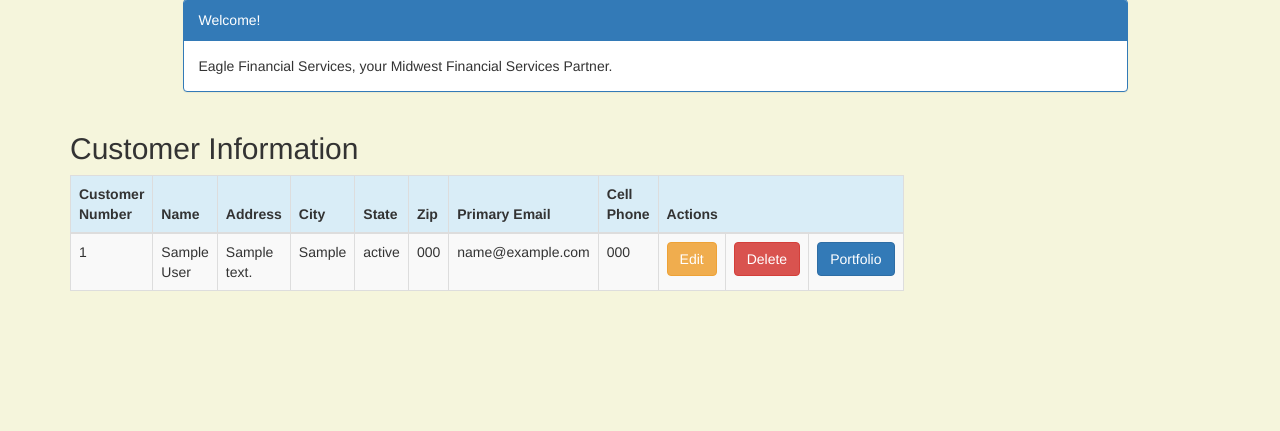
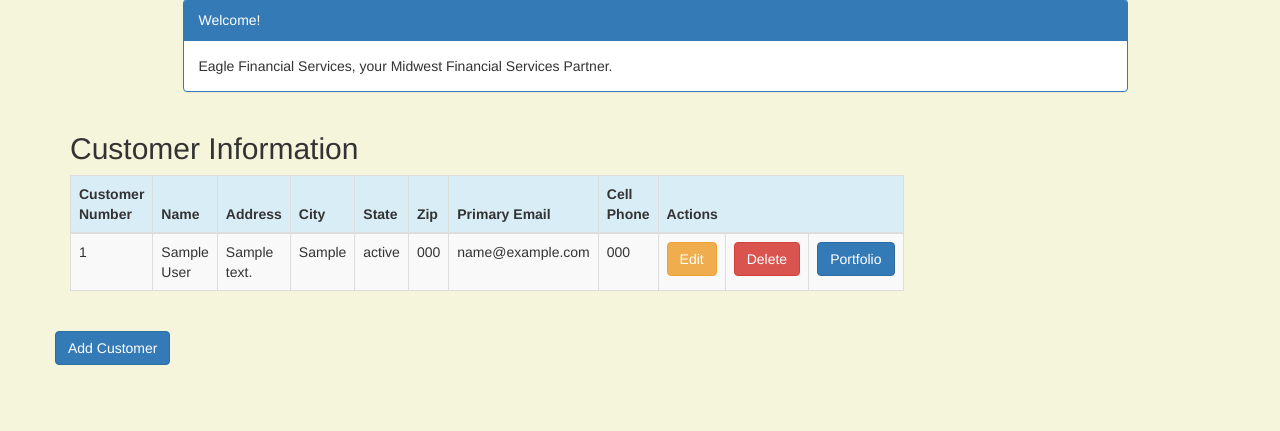
Before and after one commit to mgorti/efs-mgorti, a Django app: template portfolio/templates/portfolio/customer_list.html in a window 1280 px wide. Shown: the part 73-504 px from the top of the page. Run offline with Django 3.2, Linux system fonts and the light colour scheme; the template is opened without the code that fills it: values that come from a table or form of the project are taken from there, others are empty; tables that the repository leaves empty hold one stand-in row (values such as "Sample post"); some libraries are stand-ins or nearby versions.

Commit message:
changes are made in template files

```diff
--- a/portfolio/templates/portfolio/customer_list.html
+++ b/portfolio/templates/portfolio/customer_list.html
@@ -68,11 +68,10 @@
             {% endfor %}
             </tbody>
         </table>
-        {#        <div class="row">#}
-        {#            <a href="{% url 'portfolio:customer_new' %}" class="row"><span#}
-        {#                    class="btn btn-primary">Add Customer</span></a>#}
-        {#        </div>#}
-    </div>
+        <div class="row">
+            <a href="{% url 'portfolio:customer_new' %}" class="row"><span
+                    class="btn btn-primary">Add Customer</span></a>
+        </div>
     </body>
     </html>
 {% endblock %}
```
